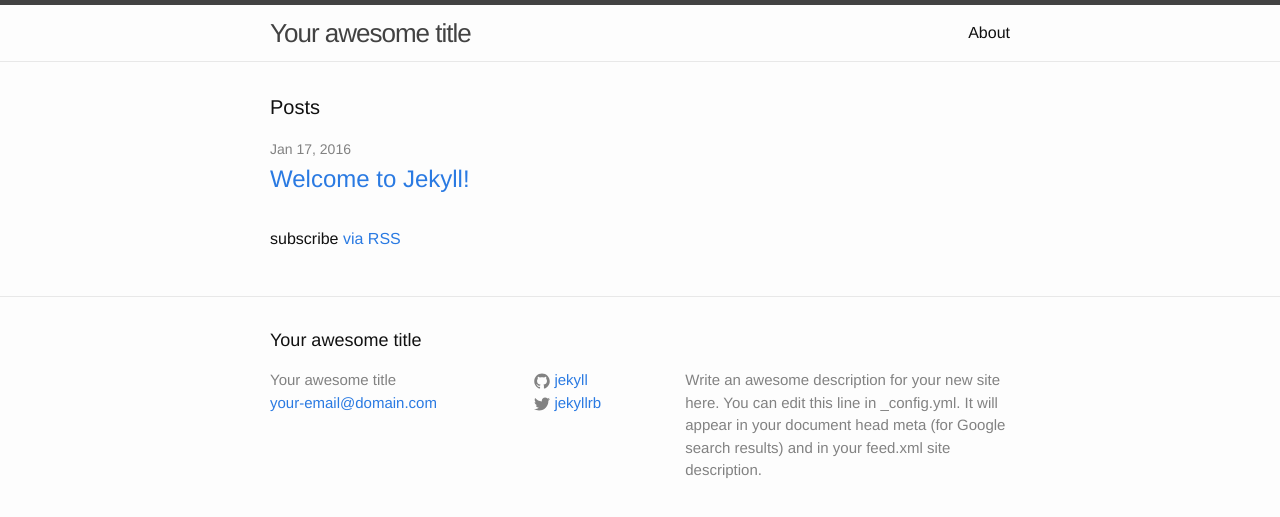
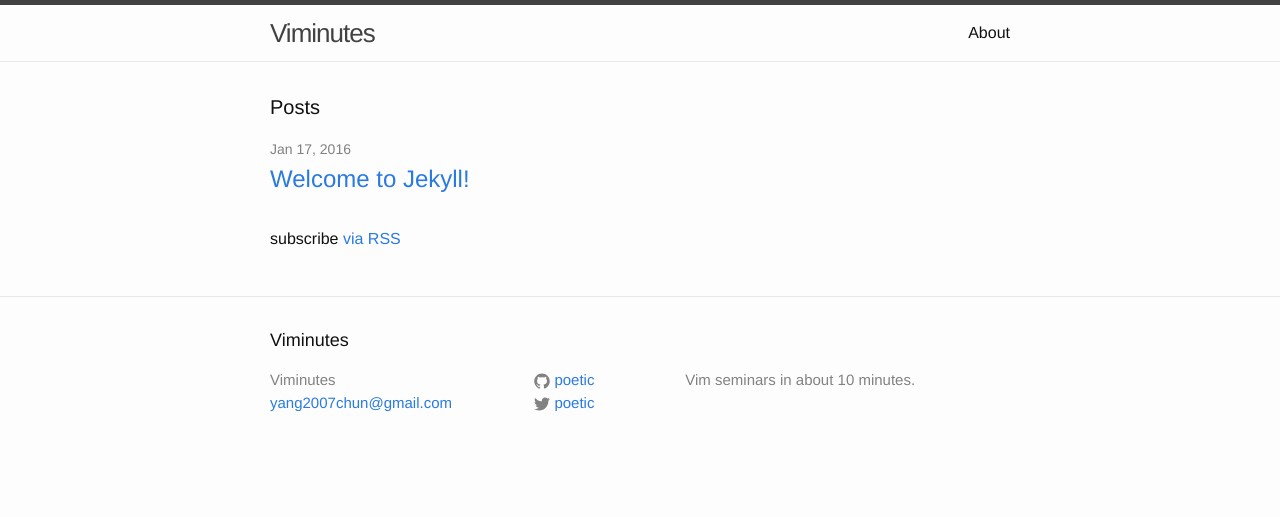
Before and after one commit to poetic/viminutes, a Jekyll site: the page built from index.html, in a window 1280 px wide. Shown: the top 517 px of the page. Built offline with Jekyll 4.4.1, drawn with Linux system fonts in a browser that asks for light colours.

Commit message:
add config

```diff
--- a/_config.yml
+++ b/_config.yml
@@ -1,14 +1,12 @@
 # Site settings
-title: Your awesome title
-email: your-email@domain.com
+title: Viminutes
+email: yang2007chun@gmail.com
 description: > # this means to ignore newlines until "baseurl:"
-  Write an awesome description for your new site here. You can edit this
-  line in _config.yml. It will appear in your document head meta (for
-  Google search results) and in your feed.xml site description.
-baseurl: "" # the subpath of your site, e.g. /blog/
-url: "http://yourdomain.com" # the base hostname & protocol for your site
-twitter_username: jekyllrb
-github_username:  jekyll
+  Vim seminars in about 10 minutes.
+baseurl: "/viminutes/"
+url: "http://poetic.github.io"
+twitter_username: poetic
+github_username:  poetic
 
 # Build settings
 markdown: kramdown
```
